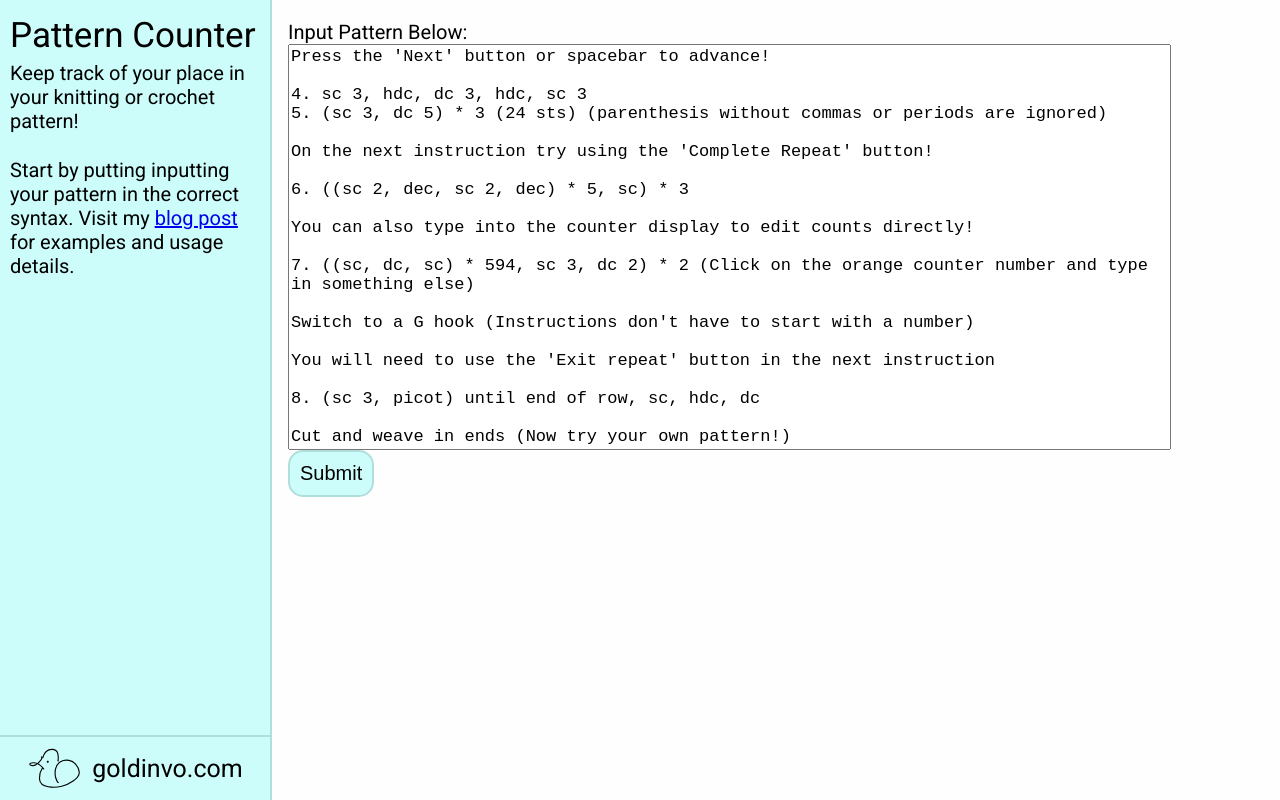
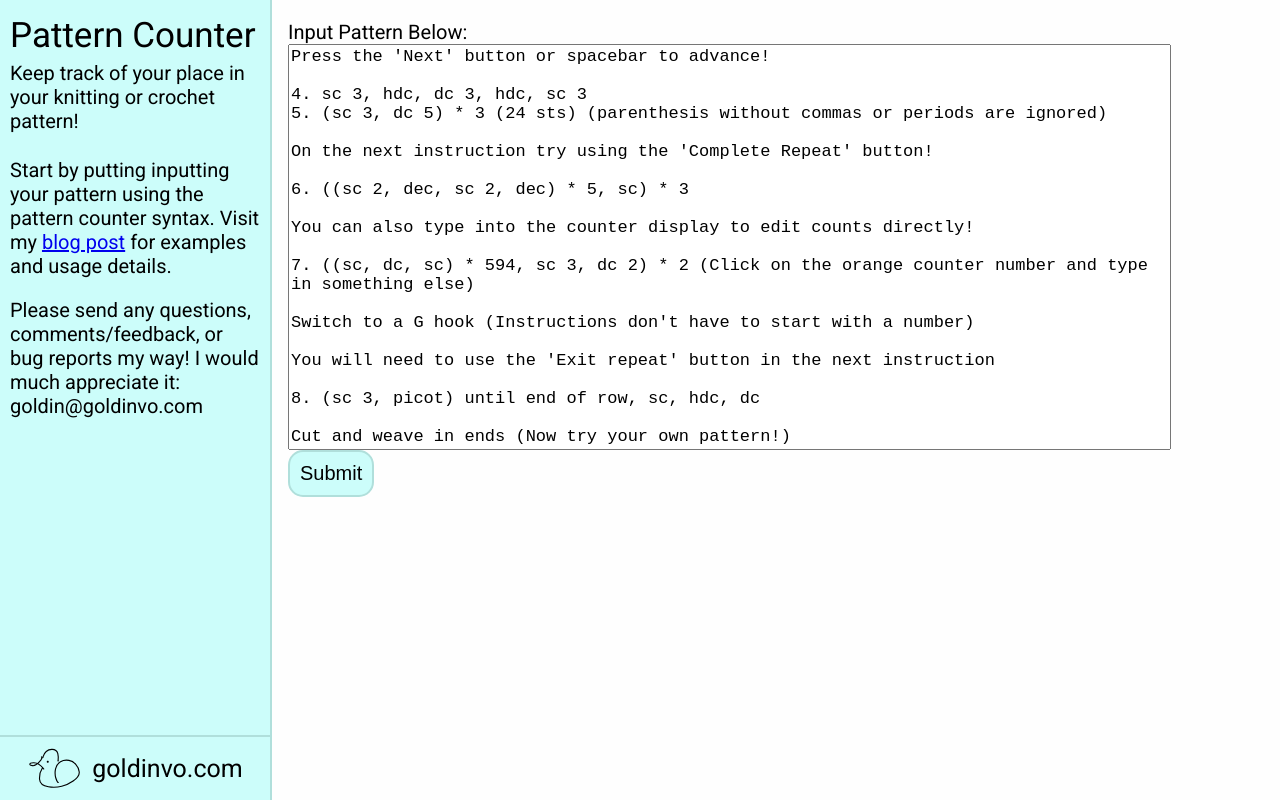
Before and after one commit to goldinvo/pattern-counter, a React (Create React App) app: page / in a window 1280 px wide. Built offline with nearby package versions, Linux system fonts and the light colour scheme.

Commit message:
add link to blog post (and a line on readme)

```diff
--- a/src/index.js
+++ b/src/index.js
@@ -13,7 +13,13 @@ ReactDOM.render(
       description='Keep track of your place in your knitting or crochet pattern!'
       info={
         <div>
-          <p>Start by putting inputting your pattern in the correct syntax. Visit my <a href='https://goldinvo.com'>blog post</a> for examples and usage details.</p>
+          <p>
+            Start by putting inputting your pattern using the pattern counter syntax.
+            Visit my <a href='https://goldinvo.com/2021/07/22/pattern-counter.html'>blog post</a> for examples and usage details.
+          </p>
+          <p>
+            Please send any questions, comments/feedback, or bug reports my way! I would much appreciate it: goldin@goldinvo.com
+          </p>
         </div>
       }
     />
```
Also changed, not shown: 1 other file (tests, documents, lock files or other folders).
